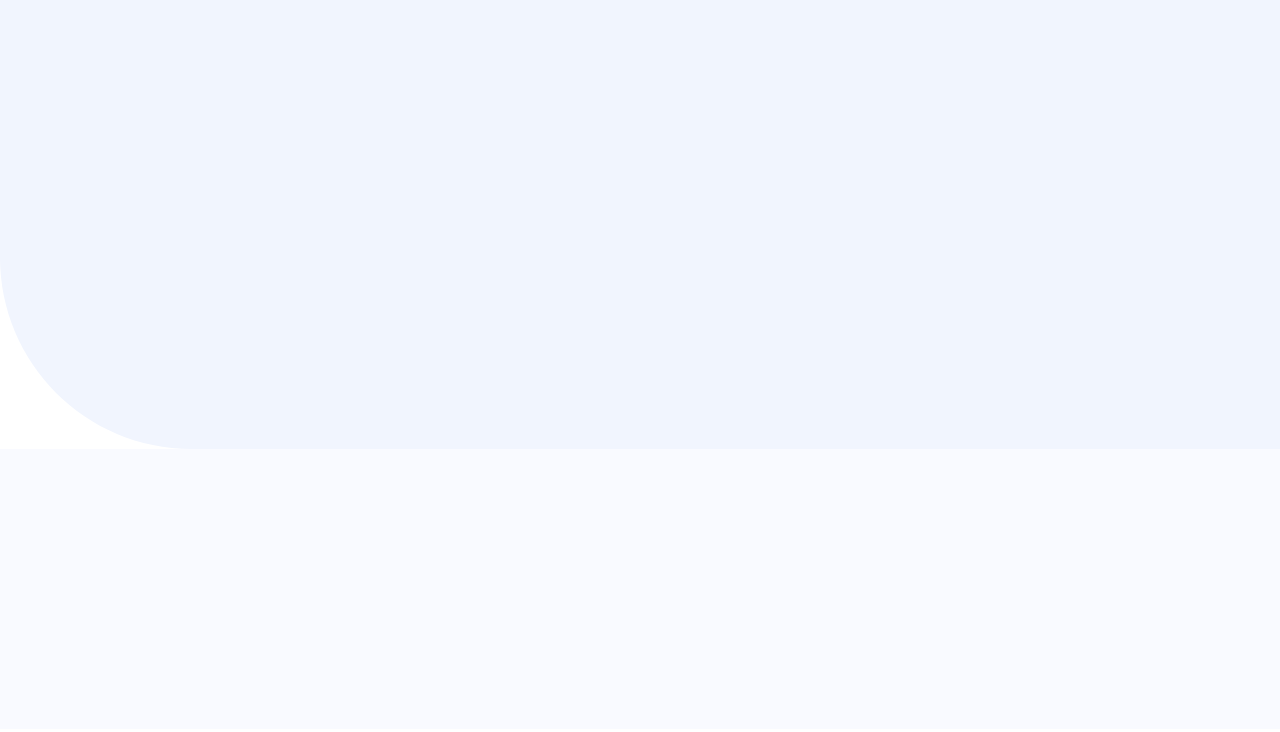
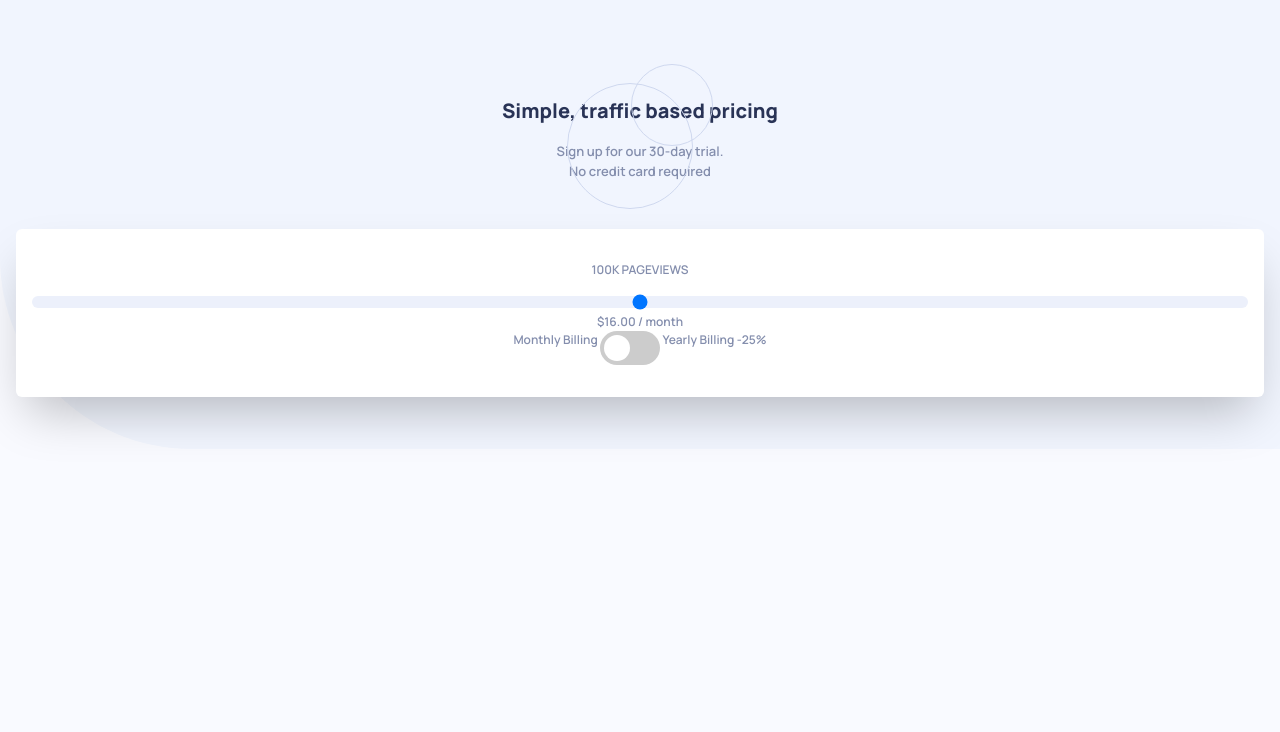
Before and after one commit to jacksonwhiting/interactive-pricing-component, a website: page src/index.html in a window 1280 px wide. Shown: the top 732 px of the page. Drawn offline with Linux system fonts and the light colour scheme.

Commit message:
working on first half of ui

```diff
--- a/src/index.html
+++ b/src/index.html
@@ -27,16 +27,65 @@
 		<link rel="stylesheet" href="./dist/output.css" />
 	</head>
 
-	<body class="text-bodyPri font-fontPri font-semibold">
-		<main>
-			<!-- <header class="min-h-[5vh] bg-skin-canvas-pri"></header> -->
-			<svg xmlns="http://www.w3.org/2000/svg" width="1440" height="449">
+	<body
+		class="text-bodyPri font-fontPri font-semibold text-skin-body-pri bg-skin-canvas-sec">
+		<main class="">
+			<svg
+				class="absolute"
+				xmlns="http://www.w3.org/2000/svg"
+				width="1440"
+				height="449">
 				<path
 					fill="#F1F5FE"
 					fill-rule="evenodd"
 					d="M0 0h1440v449H191.5C85.737 449 0 363.263 0 257.5V0z" />
 			</svg>
-			<section class="min-h-[35vh] bg-skin-canvas-sec"></section>
+			<header class="relative z-10">
+				<div class="pt-16 mx-auto text-center">
+					<div class="relative max-w-[200px] mx-auto flex justify-center">
+						<svg
+							class="absolute"
+							xmlns="http://www.w3.org/2000/svg"
+							width="146"
+							height="145">
+							<g fill="none" fill-rule="evenodd" stroke="#CFD8EF">
+								<circle cx="63" cy="82" r="62.5" />
+								<circle cx="105" cy="41" r="40.5" />
+							</g>
+						</svg>
+					</div>
+					<h1 class="mt-8 text-skin-hdg-pri font-extrabold text-hdgM">
+						Simple, traffic based pricing
+					</h1>
+
+					<p class="mt-4 text-[.8125rem]">
+						Sign up for our 30-day trial. <br />
+						No credit card required
+					</p>
+				</div>
+			</header>
+			<section
+				class="relative z-10 mt-12 mx-4 px-4 py-8 rounded-md shadow-2xl bg-white text-center">
+				<h2 class="mb-4 uppercase tracking[1.71px]" id="pageviews">
+					100K Pageviews
+				</h2>
+				<input
+					class="range-appearance w-full h-3 bg-skin-gray-pri-light rounded-2xl transition-transform"
+					type="range" />
+				<div>
+					<span id="price">$16.00</span>
+					<span>/ month</span>
+				</div>
+				<div>
+					<span>Monthly Billing</span>
+					<label class="switch">
+						<input type="checkbox" />
+						<span class="slider round"></span>
+					</label>
+					<span>Yearly Billing</span>
+					<span>-25%</span>
+				</div>
+			</section>
 		</main>
 		<script src="main.js" async></script>
 		<!-- May use defer instead of async in script tag -->
--- a/src/input.css
+++ b/src/input.css
@@ -3,4 +3,64 @@
 @tailwind utilities;
 
 @layer base {
+	.switch {
+		position: relative;
+		display: inline-block;
+		width: 60px;
+		height: 34px;
+	}
+
+	.switch input {
+		opacity: 0;
+		width: 0;
+		height: 0;
+	}
+	.slider {
+		position: absolute;
+		cursor: pointer;
+		top: 0;
+		left: 0;
+		right: 0;
+		bottom: 0;
+		background-color: #ccc;
+		-webkit-transition: 0.4s;
+		transition: 0.4s;
+	}
+	.slider:before {
+		position: absolute;
+		content: "";
+		height: 26px;
+		width: 26px;
+		left: 4px;
+		bottom: 4px;
+		background-color: white;
+		-webkit-transition: 0.4s;
+		transition: 0.4s;
+	}
+
+	input:checked + .slider {
+		background-color: #2196f3;
+	}
+	input:focus + .slider {
+		box-shadow: 0 0 1px #2196f3;
+	}
+	input:checked + .slider:before {
+		-webkit-transform: translateX(26px);
+		-ms-transform: translateX(26px);
+		transform: translateX(26px);
+	}
+
+	/* Rounded sliders */
+	.slider.round {
+		border-radius: 34px;
+	}
+
+	.slider.round:before {
+		border-radius: 50%;
+	}
+
+	.range-appearance {
+		-webkit-appearance: none;
+		appearance: none;
+	}
 }
```
Also changed, not shown: src/dist/output.css.
